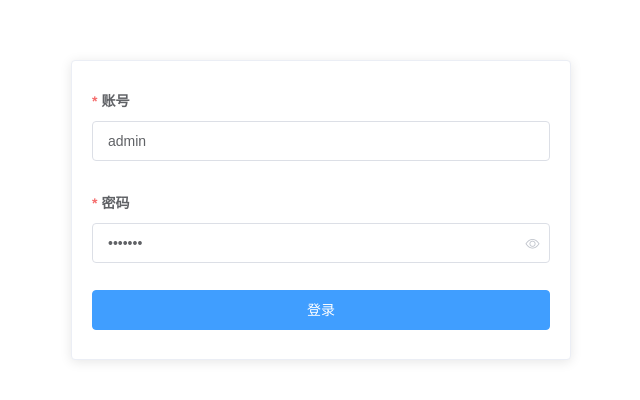
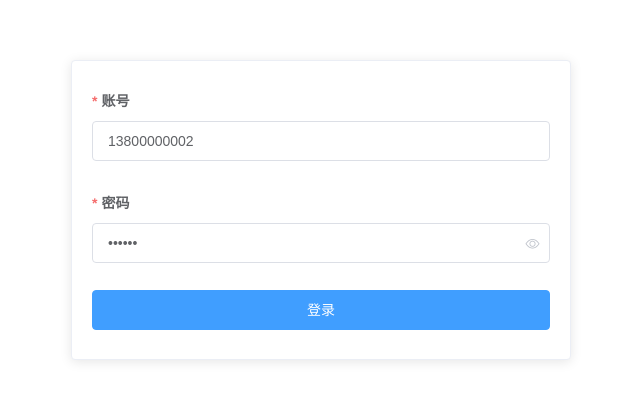
Before and after one commit to XL-xltz/hrku, a Vue app: page / in a window 1280 px wide. Shown: the part 132-532 px from the top of the page, without its empty margins (319-959 px from the left). Built offline with nearby package versions, Linux system fonts and the light colour scheme.

Commit message:
得到token

```diff
--- a/package.json
+++ b/package.json
@@ -8,6 +8,7 @@
     "lint": "vue-cli-service lint"
   },
   "dependencies": {
+    "axios": "^1.3.4",
     "core-js": "^2.6.5",
     "element-ui": "^2.15.13",
     "vue": "^2.6.10",
--- /dev/null
+++ b/src/api/user.js
@@ -0,0 +1,9 @@
+import request from '../utils/request.js'
+// 获取 token
+export function login(data) {
+  return request({
+    url: '/sys/login',
+    method: 'post',
+    data
+  })
+}
--- a/src/main.js
+++ b/src/main.js
@@ -1,21 +1,21 @@
-import Vue from "vue";
-import App from "./App.vue";
-import router from "./router";
-import store from "./store";
+import Vue from 'vue'
+import App from './App.vue'
+import router from './router'
+import store from './store'
 
 // element ui
-import ElementUI from "element-ui";
-import "element-ui/lib/theme-chalk/index.css";
+import ElementUI from 'element-ui'
+import 'element-ui/lib/theme-chalk/index.css'
 
 // 全局 css
-import "./styles/index.scss";
+import './styles/index.scss'
 
-Vue.use(ElementUI);
+Vue.use(ElementUI)
 
-Vue.config.productionTip = false;
+Vue.config.productionTip = false
 
 new Vue({
   router,
   store,
-  render: (h) => h(App),
-}).$mount("#app");
+  render: h => h(App)
+}).$mount('#app')
--- a/src/router.js
+++ b/src/router.js
@@ -1,19 +1,19 @@
-import Vue from "vue";
-import Router from "vue-router";
+import Vue from 'vue'
+import Router from 'vue-router'
 // 登录
-const login = () => import(/* webpackChunkName: "about" */ "./views/login");
+const login = () => import(/* webpackChunkName: "about" */ './views/login')
 
-Vue.use(Router);
+Vue.use(Router)
 
 export default new Router({
-  mode: "history",
+  mode: 'history',
   base: process.env.BASE_URL,
   routes: [
     {
-      path: "/",
-      name: "login",
-      component: login,
-    },
+      path: '/',
+      name: 'login',
+      component: login
+    }
     // {
     //   path: "/about",
     //   name: "about",
@@ -23,5 +23,5 @@ export default new Router({
     //   component: () =>
     //     import(/* webpackChunkName: "about" */ "./views/About.vue"),
     // },
-  ],
-});
+  ]
+})
--- /dev/null
+++ b/src/utils/request.js
@@ -0,0 +1,22 @@
+import axios from 'axios'
+import { Message } from 'element-ui'
+// create an axios instance
+const service = axios.create({
+  baseURL: process.env.VUE_APP_BASE_API,
+  //   baseURL: '/api',
+  timeout: 5000
+})
+// service.interceptors.request.use(
+
+// )
+service.interceptors.response.use(response => {
+  const { success, message, data } = response.data
+  if (success) {
+    return data
+  } else {
+    // 业务已经错误了 还能进then ? 不能 ！ 应该进catch
+    Message.error(message) // 提示错误消息
+    return Promise.reject(new Error(message))
+  }
+})
+export default service
--- a/src/views/login/index.vue
+++ b/src/views/login/index.vue
@@ -2,11 +2,11 @@
   <div class="login-container">
     <el-card class="box-card">
       <el-form :model="loginForm" :rules="loginRules" class="demo-form-inline">
-        <el-form-item label="账号" prop="userName">
-          <el-input v-model="loginForm.userName" placeholder="请输入账号" />
+        <el-form-item label="账号" prop="mobile">
+          <el-input v-model="loginForm.mobile" placeholder="请输入账号" />
         </el-form-item>
-        <el-form-item label="密码" prop="passWord">
-          <el-input v-model="loginForm.passWord" type="password" show-password placeholder="请输入密码"> </el-input>
+        <el-form-item label="密码" prop="password">
+          <el-input v-model="loginForm.password" type="password" show-password placeholder="请输入密码"> </el-input>
         </el-form-item>
         <el-form-item>
           <el-button class="onSubmit" type="primary" @click="handleLogin">登录</el-button>
@@ -17,6 +17,7 @@
 </template>
 
 <script>
+import { login } from '../../api/user.js'
 export default {
   name: '',
   components: {},
@@ -24,13 +25,13 @@ export default {
     return {
       // 登录用户
       loginForm: {
-        userName: 'admin',
-        passWord: '1234567'
+        mobile: '13800000002',
+        password: '123456'
       },
       // 校验规则
       loginRules: {
-        userName: [{ required: true, trigger: 'blur', message: '请输入正确的账号' }],
-        passWord: [
+        mobile: [{ required: true, trigger: 'blur', message: '请输入正确的账号' }],
+        password: [
           { required: true, message: '请输入正确的密码', trigger: 'blur' },
           { min: 3, max: 8, message: '最小3最大5', trigger: 'blur' }
         ]
@@ -42,8 +43,10 @@ export default {
   watch: {},
   created() {},
   methods: {
-    handleLogin() {
+    async handleLogin() {
       console.log(this.loginForm)
+      const data = await login(this.loginForm)
+      console.log(data)
     }
   }
 }
--- a/vue.config.js
+++ b/vue.config.js
@@ -1,3 +1,12 @@
 module.exports = {
   lintOnSave: false,
-};
+  devServer: {
+    proxy: {
+      // 当我们的本地的请求 有/api的时候，就会代理我们的请求地址向另外一个服务器发出请求
+      '/api': {
+        target: 'http://ihrm-java.itheima.net/', // 跨域请求的地址
+        changeOrigin: true // 只有这个值为true的情况下 才表示开启跨域
+      }
+    }
+  }
+}
```
Also changed, not shown: src/api/index.js (added), 2 other files (tests, documents, lock files or other folders).
